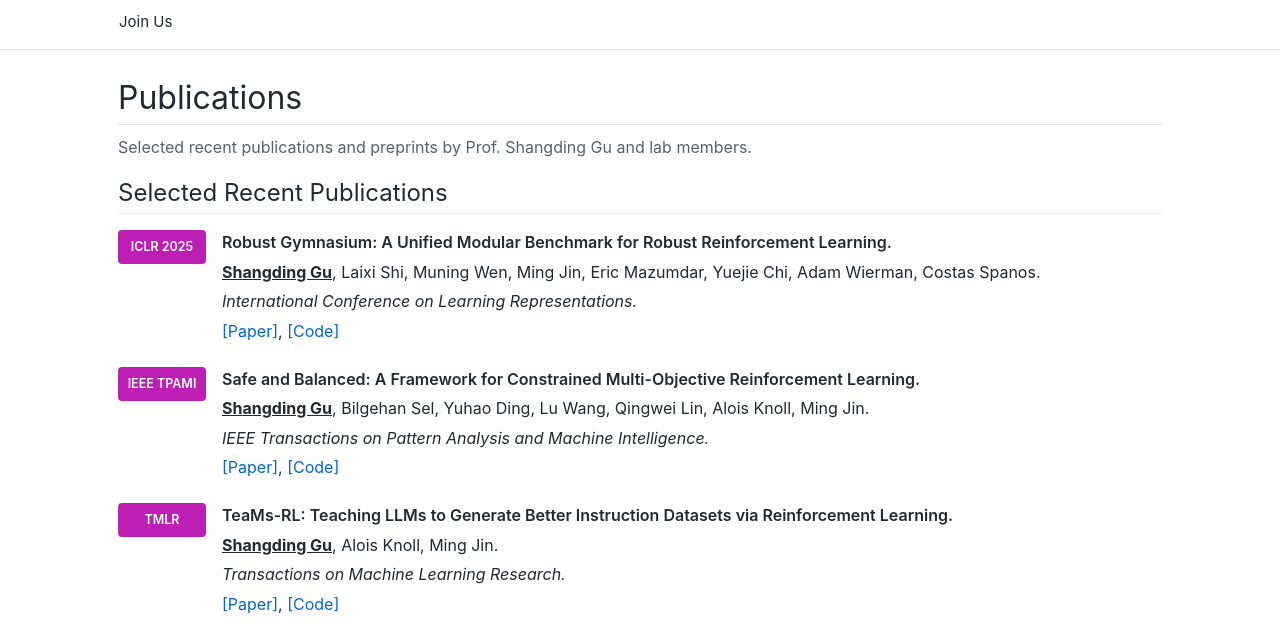
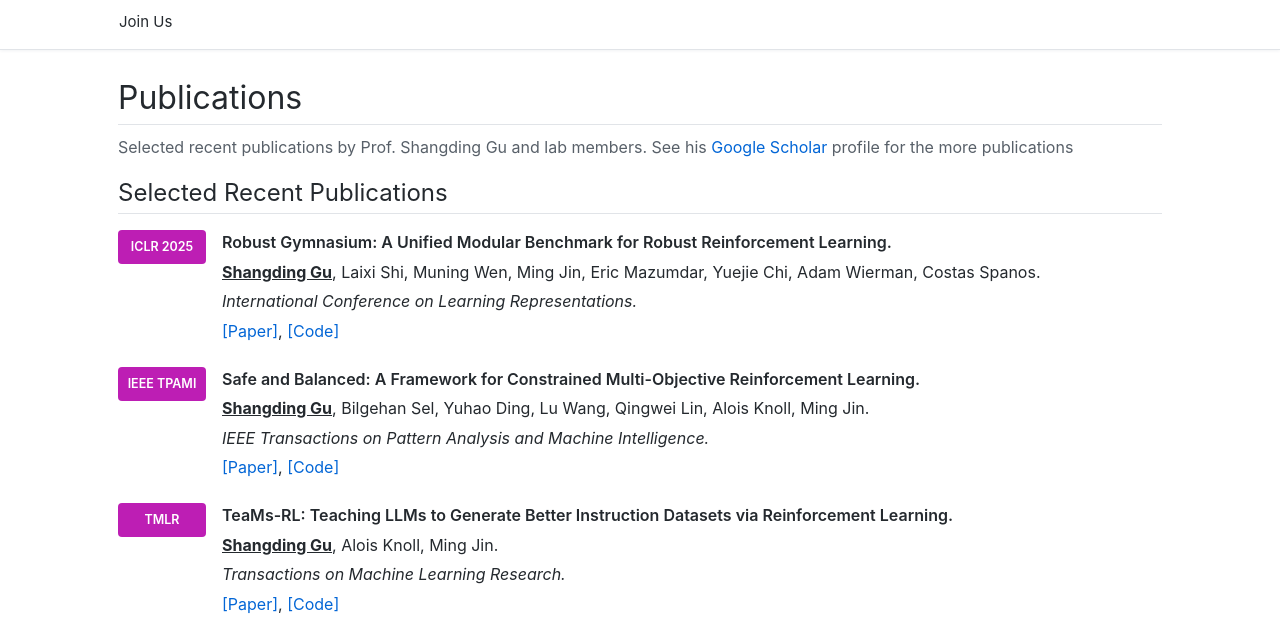
Before and after one commit to SAIL-Research-Lab/SAIL-Research-Lab.github.io, a plain HTML site: page publication.html in a window 1280 px wide. Shown: the part 119-755 px from the top of the page. Drawn offline with nearby package versions, Linux system fonts and the light colour scheme; some packages are replaced by stand-ins of ours.

Commit message:
Update publication.html

```diff
--- a/publication.html
+++ b/publication.html
@@ -54,7 +54,7 @@ MathJax.Hub.Config({
 
 <div class="page">
 <h1>Publications</h1>
-<div class="muted" style="margin-top:-6px;">Selected recent publications and preprints by Prof. Shangding Gu and lab members.</div>
+<div class="muted" style="margin-top:-6px;">Selected recent publications by Prof. Shangding Gu and lab members. See his <a href="https://scholar.google.com/citations?hl=en&user=E1GCDXUAAAAJ&view_op=list_works&sortby=pubdate" target="_blank">Google Scholar</a> profile for the more publications</div>
 <h2>Selected Recent Publications</h2>
   <div class="pub-row">
     <div class="paper-tag">ICLR 2025</div>
```
